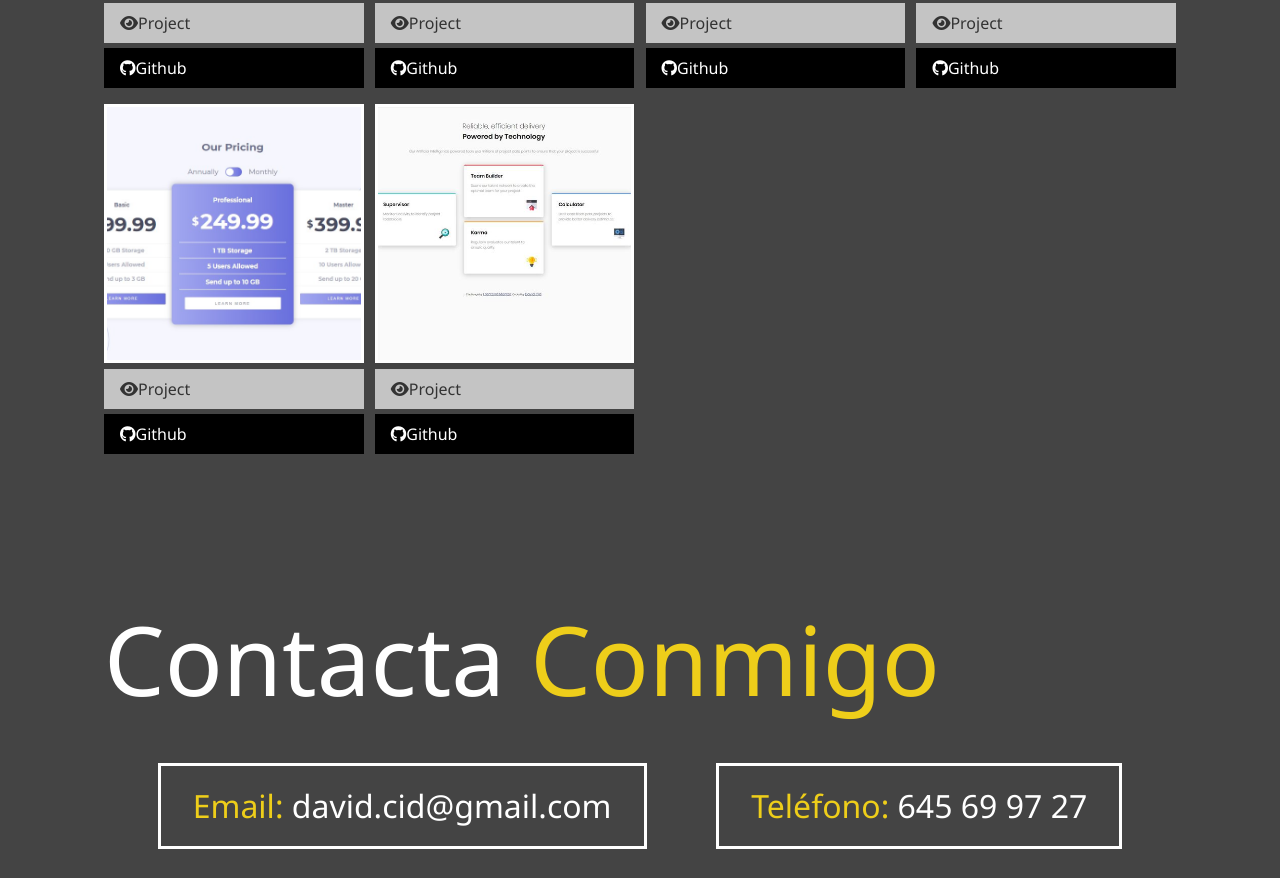
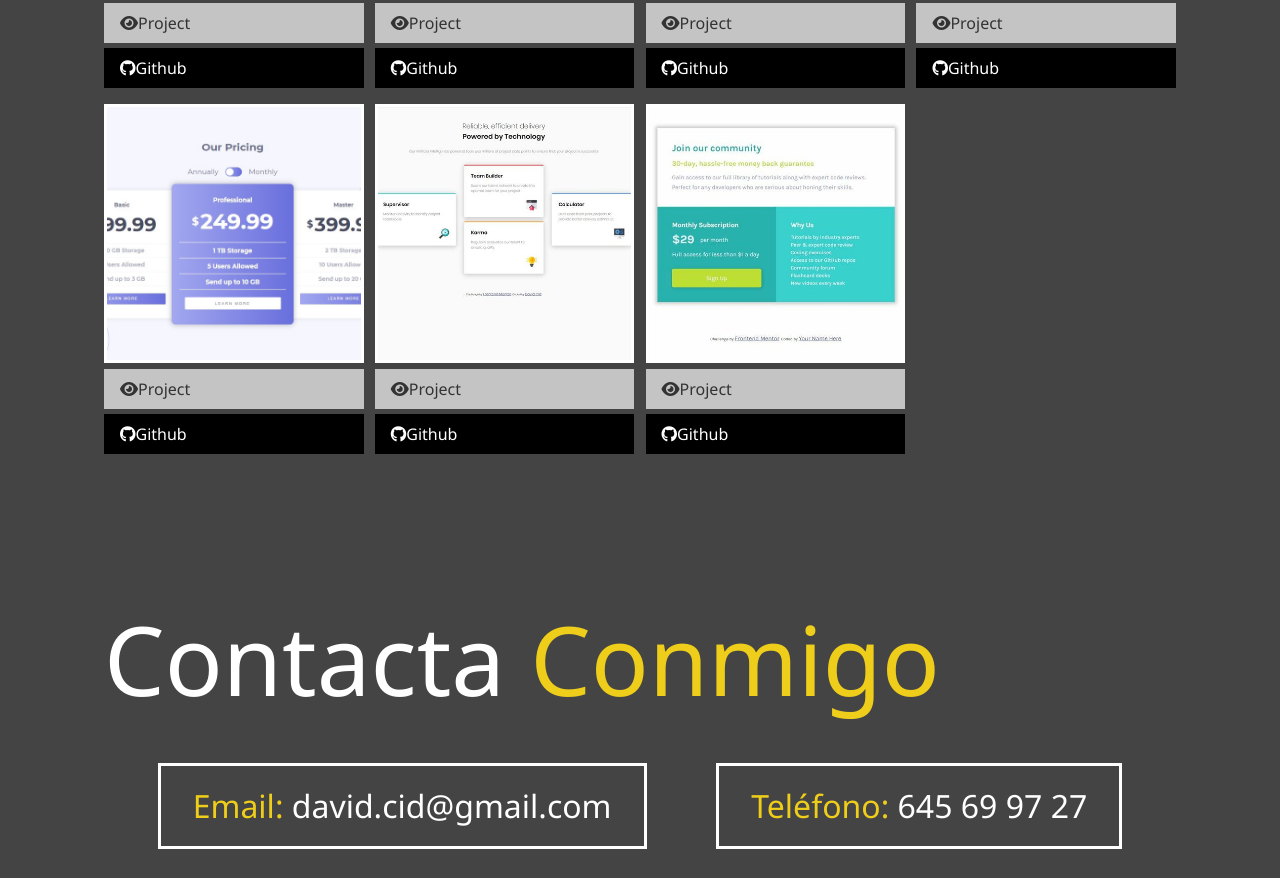
Before and after one commit to davidcid/davidcid.github.io, a plain HTML site: page index.html in a window 1280 px wide. Shown: the part 2509-3387 px from the top of the page. Drawn offline with Linux system fonts and the light colour scheme.

Commit message:
single page component added

```diff
--- a/index.html
+++ b/index.html
@@ -200,6 +200,18 @@
               <i class="fab fa-github"></i>Github
           </a>
         </div>
+
+        <div class="item">
+          <a href="#!">
+              <img src="img/projects/single-price-component.jpg" alt="four cards project">
+          </a>
+          <a href="https://davidcid.github.io/single-price-grid-component-master/" target="_blank" class="btn-light">
+              <i class="fas fa-eye"></i>Project
+          </a>
+          <a href="https://github.com/davidcid/single-price-grid-component-master" target="_blank" class="btn-dark">
+              <i class="fab fa-github"></i>Github
+          </a>
+        </div>
     </div>
       </section>
 
```
Also changed, not shown: img/projects/single-price-component.jpg (added).
